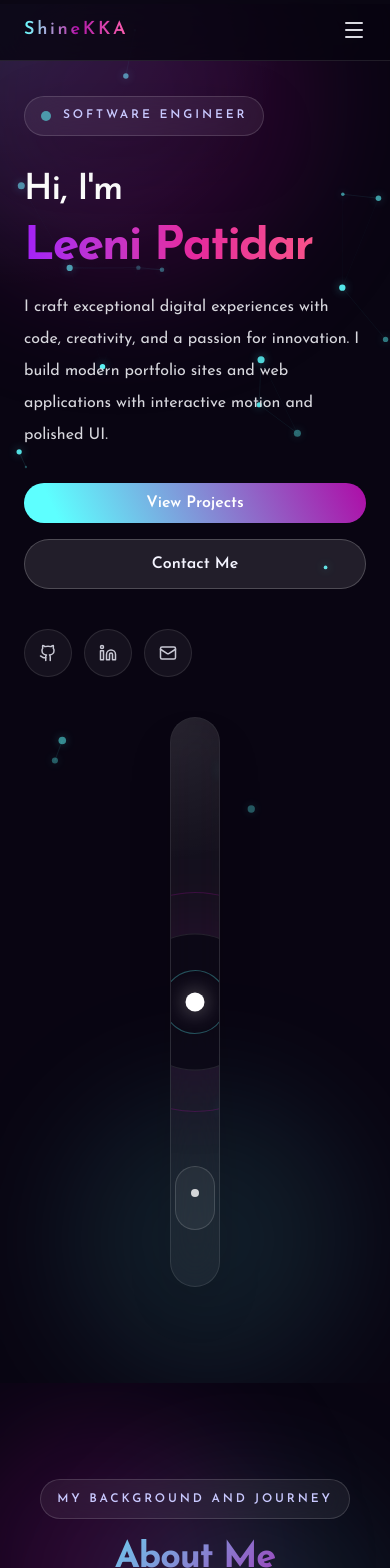
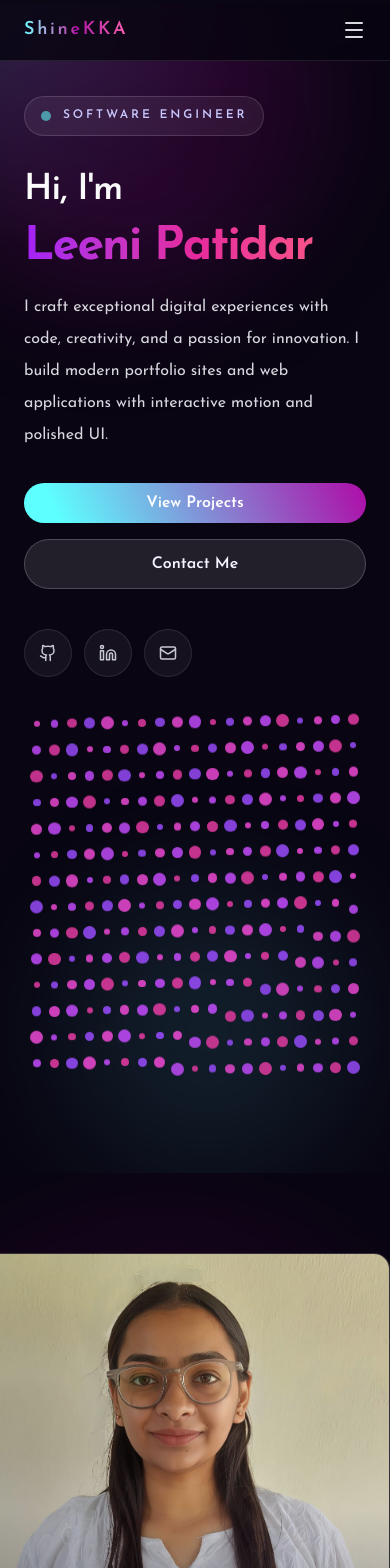
Before and after one commit to Leeni-Patidar/LEENI_PORTFOLIO, a React (Vite) app: page / in a window 390 px wide. Shown: the top 1568 px of the page. Built offline with nearby package versions, Linux system fonts and the light colour scheme.

Commit message:
feat: update in ui of all the pages

```diff
--- a/src/App.jsx
+++ b/src/App.jsx
@@ -8,13 +8,16 @@ import WorkSection from "./components/WorkSection";
 import ContactSection from "./components/ContactSection";
 import Footer from "./components/Footer";
 import Experience from "./components/Experience";
+import ParticleBackground from "./components/ParticleBackground";
 
 const Home = () => {
   return (
-    <div className="min-h-screen bg-[#090512] text-white">
+    <div className="relative min-h-screen overflow-hidden bg-[#090512] text-white">
+      <ParticleBackground />
+      <div className="fixed inset-0 z-0 bg-[radial-gradient(circle_at_top_left,rgba(93,255,255,0.14),transparent_22%),radial-gradient(circle_at_top_right,rgba(174,12,167,0.18),transparent_26%),radial-gradient(circle_at_bottom_left,rgba(93,255,255,0.08),transparent_24%)] pointer-events-none" />
       <ScrollProgress />
       <Navigation />
-      <main className="flex-1">
+      <main className="relative z-10 flex-1">
         <HeroSection />
         <AboutSection />
         <SkillsSection />
@@ -22,7 +25,9 @@ const Home = () => {
         <Experience />
         <ContactSection />
       </main>
-      <Footer />
+      <div className="relative z-10">
+        <Footer />
+      </div>
     </div>
   );
 };
--- a/src/components/AboutSection.jsx
+++ b/src/components/AboutSection.jsx
@@ -1,82 +1,78 @@
 import React from "react";
 import { Download } from "lucide-react";
 
+const details = [
+  { label: "Name", value: "Leeni Patidar" },
+  { label: "Email", value: "leenip04@gmail.com" },
+  { label: "Location", value: "Indore" },
+  { label: "Availability", value: "Open to opportunities", highlight: true },
+];
+
 const AboutSection = () => {
   return (
-    <section id="about" className="relative overflow-hidden bg-[#090512] px-6 py-24 sm:py-28 lg:py-32">
-      <div className="absolute left-[-10%] top-10 h-72 w-72 rounded-full bg-[#ae0ca7]/20 blur-3xl" />
-      <div className="absolute right-0 top-24 h-72 w-72 rounded-full bg-[#5dffff]/10 blur-3xl" />
+    <section
+      id="about"
+      className="relative overflow-hidden px-0 py-20 text-white sm:py-24 lg:min-h-screen lg:py-16"
+    >
+      <div className="absolute left-[42%] top-16 h-[34rem] w-[34rem] -translate-x-1/2 rounded-full bg-[#ae0ca7]/15 blur-3xl" />
 
-      <div className="relative mx-auto max-w-7xl">
-        <div className="mb-14 text-center">
-          <div className="section-label mx-auto mb-5">My background and journey</div>
-          <div className="section-heading mx-auto max-w-3xl text-[#f9f9ff]">
-            <h2>About Me</h2>
+      <div className="relative mx-auto grid max-w-[1360px] items-center gap-10 lg:min-h-[calc(100vh-4rem)] lg:grid-cols-[0.95fr_1fr] lg:gap-12 lg:pr-6">
+        <div className="relative min-h-[32rem] overflow-hidden rounded-r-2xl border-y border-r border-white/10 bg-[#1d1b20]/85 shadow-[0_30px_110px_rgba(0,0,0,0.45)] sm:min-h-[38rem] lg:min-h-[40rem]">
+          <img
+            src="/profile.jpg"
+            alt="Shine Kyaw Kyaw Aung"
+            className="absolute inset-0 h-full w-full object-cover"
+          />
+          <div className="absolute inset-0 bg-gradient-to-t from-black/60 via-black/10 to-white/5" />
+          <div className="absolute bottom-7 left-6 flex items-center gap-3 text-sm font-semibold text-white">
+            <span className="h-3.5 w-3.5 rounded-full bg-[#23d96b]" />
+            Available for work
           </div>
         </div>
 
-        <div className="grid gap-8 lg:grid-cols-[0.95fr_1.05fr] xl:gap-10">
-          <div className="glass-card rounded-[32px] p-8 lg:p-10">
-            <div className="grid gap-6 lg:grid-cols-[1.1fr_0.9fr] items-center">
-              <div className="rounded-[28px] border border-white/10 bg-[#100425]/80 p-5 shadow-2xl">
-                <div className="relative overflow-hidden rounded-[28px] bg-[#120724] h-[360px]">
-                  <img
-                    src="/profile.jpg"
-                    alt="Leeni Patidar"
-                    className="h-full w-full object-cover"
-                  />
-                </div>
-                <div className="mt-6 flex items-center justify-between rounded-3xl bg-[#0b0420]/90 p-4 border border-white/10">
-                  <div>
-                    <p className="text-sm uppercase tracking-[0.35em] text-[#9e9ef6]">Availability</p>
-                    <p className="mt-2 text-sm font-medium text-[#f8f8ff]">Open to opportunities</p>
-                  </div>
-                  <span className="inline-flex h-10 w-10 items-center justify-center rounded-full bg-gradient-to-br from-[#5dffff] to-[#ae0ca7] text-black">
-                    ✓
-                  </span>
-                </div>
-              </div>
-              <div className="space-y-6">
-                <div>
-                  <p className="text-sm uppercase tracking-[0.35em] text-[#9e9ef6]">Hello, I’m Leeni</p>
-                  <h3 className="mt-4 text-3xl font-bold text-white sm:text-4xl">A passionate software engineer</h3>
-                </div>
-                <p className="text-base leading-8 text-[#d9d9e5]">
-                  I build interactive web experiences with code, design, and thoughtful detail. I specialize in frontend development using React and Tailwind, and I enjoy working on full-stack applications with modern technologies like Node.js, PostgreSQL, and cloud tooling.
-                </p>
-                <div className="grid gap-4 sm:grid-cols-2">
-                  <div className="rounded-3xl border border-white/10 bg-[#120724]/90 p-5">
-                    <p className="text-sm text-[#9e9ef6]">Location</p>
-                    <p className="mt-2 text-lg font-semibold text-white">Myanmar</p>
-                  </div>
-                  <div className="rounded-3xl border border-white/10 bg-[#120724]/90 p-5">
-                    <p className="text-sm text-[#9e9ef6]">Email</p>
-                    <p className="mt-2 text-lg font-semibold text-white">leenip04@gmail.com</p>
-                  </div>
-                </div>
-                <button
-                  onClick={() => window.open("/LEENI_RESUME.pdf", "_blank")}
-                  className="inline-flex items-center gap-3 rounded-full bg-gradient-to-r from-[#5dffff] to-[#ae0ca7] px-6 py-3 text-sm font-semibold text-black shadow-[0_20px_80px_rgba(93,255,255,0.22)] transition hover:scale-[1.02]"
-                >
-                  <Download size={18} />
-                  Download Resume
-                </button>
-              </div>
-            </div>
+        <article className="mx-6 rounded-xl border border-white/10 bg-[#211d24]/95 p-7 shadow-[0_28px_100px_rgba(0,0,0,0.35)] backdrop-blur-xl sm:p-10 lg:mx-0">
+          <div className="space-y-5 text-lg leading-8 text-[#d8d5dc] sm:text-xl sm:leading-9">
+            <p>
+              I'm a passionate software engineer with experience building web
+              applications and digital products. I specialize in frontend
+              development with React and Next.js, but I'm also comfortable
+              working with backend technologies.
+            </p>
+            <p>
+              My journey in tech started with a strong foundation in software
+              development. I've worked with various companies to create
+              intuitive, performant, and accessible digital experiences.
+            </p>
+            <p>
+              When I'm not coding, you can find me exploring new technologies,
+              contributing to open-source projects, and staying up-to-date with
+              the latest industry trends.
+            </p>
           </div>
 
-          <div className="space-y-10">
-            <div className="glass-card rounded-[32px] p-10">
-              <h3 className="text-2xl font-semibold text-white">Who I am</h3>
-              <p className="mt-6 text-base leading-8 text-[#d9d9e5]">
-                I’m a software engineer with experience building scalable web apps and polished user experiences. I care deeply about performance, clean code, and elegant UI design.
-              </p>
-              <p className="mt-4 text-base leading-8 text-[#d9d9e5]">
-                My journey began in frontend development, and I now enjoy solving problems with both frontend and backend technologies. When I’m not coding, I explore new design systems and stay current with modern web trends.
-              </p>
-            </div>
+          <div className="mt-9 grid gap-x-16 gap-y-6 sm:grid-cols-2">
+            {details.map((item) => (
+              <div key={item.label}>
+                <p className="text-base text-[#8d8793]">{item.label}</p>
+                <p
+                  className={`mt-1 text-base font-bold ${
+                    item.highlight ? "text-[#23d96b]" : "text-white"
+                  }`}
+                >
+                  {item.value}
+                </p>
+              </div>
+            ))}
           </div>
-        </div>
+
+          <button
+            onClick={() => window.open("/LEENI_RESUME.pdf", "_blank")}
+            className="mt-9 inline-flex items-center gap-2 rounded-md bg-white/5 px-5 py-3 text-sm font-bold text-white transition hover:bg-white/10"
+          >
+            <Download size={16} />
+            Download Resume
+          </button>
+        </article>
       </div>
     </section>
   );
--- a/src/components/ContactSection.jsx
+++ b/src/components/ContactSection.jsx
@@ -57,7 +57,7 @@ export default function ContactSection() {
   };
 
   return (
-    <section id="contact" className="relative overflow-hidden bg-[#090512] px-6 py-16 text-white lg:py-20">
+    <section id="contact" className="relative overflow-hidden px-6 py-16 text-white lg:py-20">
       <div className="absolute left-0 top-24 h-72 w-72 rounded-full bg-[#5dffff]/10 blur-3xl" />
       <div className="absolute right-0 bottom-24 h-72 w-72 rounded-full bg-[#ae0ca7]/15 blur-3xl" />
 
--- a/src/components/Experience.jsx
+++ b/src/components/Experience.jsx
@@ -1,100 +1,76 @@
 import React from "react";
-import { motion } from "framer-motion";
 
 const experiences = [
   {
-    role: "Senior Frontend Engineer",
-    company: "Tech Innovations Inc.",
-    duration: "2024 - Present",
+    role: "Developer",
+    company: "Medicaps Innovation and Incubation Foundation (MII)",
+    duration: "Jun 2025 - Aug 2025",
     description: [
-      "Lead front-end development for a SaaS dashboard using React, Tailwind, and animation libraries.",
-      "Implemented reusable UI components, improved site performance, and helped onboard new team members.",
+      "Developed scalable frontend solutions for ERP Portal and MII Website using React.js and Tailwind CSS.",
+      "Optimized performance, debugging, and accessibility to enhance user experience.",
+      "Maintained clean code practices with Git/GitHub for collaboration and version control.",
     ],
   },
   {
-    role: "Frontend Developer",
-    company: "Digital Solutions Co.",
-    duration: "2021 - 2024",
+    role: "Trainee",
+    company: "Medicaps Innovation and Incubation Foundation (MII)",
+    duration: "Jan 2025 - Apr 2025",
     description: [
-      "Built responsive web applications using React and TypeScript.",
-      "Collaborated with designers and backend engineers to deliver polished user experiences.",
-    ],
-  },
-  {
-    role: "Web Developer Intern",
-    company: "Creative Agency",
-    duration: "2019 - 2021",
-    description: [
-      "Designed landing pages and assisted in building client portals with HTML, CSS, and JavaScript.",
-      "Learned modern web practices and contributed to cross-functional project delivery.",
+      "Built responsive UI components using React.js, Tailwind CSS, and Bootstrap.",
+      "Learned modern frontend development practices and contributed to real-world projects.",
     ],
   },
 ];
 
 export default function Experience() {
   return (
-    <section id="experience" className="relative overflow-hidden bg-[#090512] px-6 py-24 sm:py-28 lg:py-32">
-      <div className="absolute left-0 bottom-24 h-72 w-72 rounded-full bg-[#ae0ca7]/10 blur-3xl" />
-      <div className="absolute right-10 top-16 h-64 w-64 rounded-full bg-[#5dffff]/10 blur-3xl" />
+    <section
+      id="experience"
+      className="relative overflow-hidden px-6 py-20 text-white sm:py-24 lg:py-28"
+    >
+      <div className="absolute left-1/2 top-44 h-96 w-96 -translate-x-1/2 rounded-full bg-[#ae0ca7]/10 blur-3xl" />
+      <div className="absolute left-8 bottom-8 h-72 w-72 rounded-full bg-[#5dffff]/5 blur-3xl" />
 
       <div className="relative mx-auto max-w-7xl">
-        <motion.div
-          initial={{ opacity: 0, y: 30 }}
-          whileInView={{ opacity: 1, y: 0 }}
-          viewport={{ once: true }}
-          transition={{ duration: 0.8 }}
-          className="mb-16 text-center"
-        >
-          <div className="section-label mx-auto">My professional journey</div>
-          <div className="section-heading mx-auto mt-6 max-w-3xl text-white">
-            <h2>Work Experience</h2>
-          </div>
-        </motion.div>
+        <div className="mb-16 text-center">
+          <h2 className="text-5xl font-extrabold tracking-tight text-white sm:text-6xl">
+            Work Experience
+          </h2>
+          <div className="mx-auto mt-5 h-1.5 w-24 rounded-full bg-[#f056df]" />
+        </div>
 
-        <div className="relative grid gap-12 md:grid-cols-[0.08fr_0.92fr]">
-          <div className="absolute left-5 top-0 h-full w-1 rounded-full bg-gradient-to-b from-[#5dffff] via-[#ae0ca7] to-[#5dffff] md:left-10" />
-          <div className="space-y-12">
-            {experiences.map((item, index) => (
-              <motion.div
-                key={index}
-                initial={{ opacity: 0, x: index % 2 === 0 ? -50 : 50 }}
-                whileInView={{ opacity: 1, x: 0 }}
-                viewport={{ once: true }}
-                transition={{ delay: index * 0.2, duration: 0.8, ease: "easeOut" }}
-                className="relative pl-8 md:pl-14"
-              >
-                <motion.div
-                  className="timeline-dot absolute left-0 top-2 md:left-10"
-                  initial={{ scale: 0 }}
-                  whileInView={{ scale: 1 }}
-                  viewport={{ once: true }}
-                  transition={{ delay: index * 0.2 + 0.3, duration: 0.5, type: "spring" }}
-                />
-                <motion.div
-                  className="glass-card rounded-[32px] border border-white/10 p-8 shadow-2xl"
-                  whileHover={{ scale: 1.02, boxShadow: "0 20px 60px rgba(93, 255, 255, 0.1)" }}
-                  transition={{ duration: 0.3 }}
+        <div className="relative pb-6">
+          <div className="absolute left-4 top-0 h-full w-px bg-white/25 md:left-1/2 md:-translate-x-1/2" />
+
+          <div className="space-y-12 md:space-y-20">
+            {experiences.map((item, index) => {
+              const isLeft = index % 2 === 1;
+
+              return (
+                <div
+                  key={item.role}
+                  className="relative grid items-start gap-8 pl-12 md:grid-cols-2 md:gap-20 md:pl-0"
                 >
-                  <div className="flex flex-col gap-3 sm:flex-row sm:justify-between sm:items-center">
-                    <div>
-                      <p className="text-sm uppercase tracking-[0.3em] text-[#9e9ef6]">{item.company}</p>
-                      <h3 className="mt-3 text-2xl font-semibold text-white">{item.role}</h3>
-                    </div>
-                    <p className="rounded-full border border-[#5dffff]/20 bg-[#11101f]/90 px-4 py-2 text-sm text-[#b2b2ff]">
-                      {item.duration}
-                    </p>
+                  <div className="absolute left-4 top-24 z-10 h-6 w-6 -translate-x-1/2 rounded-full bg-[#e85ade] p-2 shadow-[0_0_30px_rgba(232,90,222,0.45)] md:left-1/2">
+                    <span className="block h-2 w-2 rounded-full bg-white" />
                   </div>
-                  <ul className="mt-6 space-y-3 text-[#d9d9e5] leading-7">
-                    {item.description.map((detail, idx) => (
-                      <li key={idx} className="flex items-start gap-3">
-                        <span className="mt-1 h-1.5 w-1.5 rounded-full bg-[#5dffff] flex-shrink-0" />
-                        {detail}
-                      </li>
-                    ))}
-                  </ul>
-                </motion.div>
-              </motion.div>
-            ))}
+
+                  <div className={isLeft ? "md:col-start-1" : "md:col-start-2"}>
+                    <article className="rounded-xl border border-white/10 bg-[#1e1a22]/95 p-6 shadow-[0_24px_90px_rgba(0,0,0,0.35)] md:p-7">
+                      <h3 className="text-2xl font-bold text-white">{item.role}</h3>
+                      <p className="mt-1 text-base text-[#aaa5af]">
+                        {item.company} | {item.duration}
+                      </p>
+                      <div className="mt-6 space-y-2 text-base leading-7 text-[#d8d5dc]">
+                        {item.description.map((detail) => (
+                          <p key={detail}>{detail}</p>
+                        ))}
+                      </div>
+                    </article>
+                  </div>
+                </div>
+              );
+            })}
           </div>
         </div>
       </div>
--- a/src/components/Footer.jsx
+++ b/src/components/Footer.jsx
@@ -3,7 +3,7 @@ import { Github, Linkedin } from "lucide-react";
 
 export default function Footer() {
   return (
-    <footer className="border-t border-white/10 bg-[#07040f] px-6 py-10 text-[#bdbde1]">
+    <footer className="border-t border-white/10 bg-[#07040f]/70 px-6 py-10 text-[#bdbde1] backdrop-blur-xl">
       <div className="mx-auto flex max-w-7xl flex-col gap-4 md:flex-row md:items-center md:justify-between">
         <p className="text-sm">Leeni Patidar © {new Date().getFullYear()}. All rights reserved.</p>
         <div className="flex items-center gap-4">
--- a/src/components/HeroSection.jsx
+++ b/src/components/HeroSection.jsx
@@ -1,14 +1,71 @@
-import React from "react";
+import React, { useState } from "react";
 import { motion } from "framer-motion";
 import { Github, Linkedin, Mail } from "lucide-react";
-import ParticleBackground from "./ParticleBackground";
 
-const heroDots = Array.from({ length: 100 });
+const dotColumns = 19;
+const dotRows = 14;
+const heroDots = Array.from({ length: dotColumns * dotRows }, (_, index) => {
+  const col = index % dotColumns;
+  const row = Math.floor(index / dotColumns);
+  const pulse = (col * 11 + row * 7) % 5;
+  const size = 6 + pulse * 1.7;
+  const palette = ["#f04ad7", "#c64cff", "#e83ca5", "#9b4dff"];
+
+  return {
+    col,
+    row,
+    size,
+    color: palette[(col + row) % palette.length],
+    delay: (col * 0.04 + row * 0.07) % 1.2,
+  };
+});
 
 export default function HeroSection() {
+  const [dotCursor, setDotCursor] = useState(null);
+
   const scrollTo = (id) => {
     const section = document.getElementById(id);
     if (section) section.scrollIntoView({ behavior: "smooth" });
+  };
+
+  const handleDotPointerMove = (event) => {
+    const rect = event.currentTarget.getBoundingClientRect();
+    setDotCursor({
+      x: (event.clientX - rect.left) / rect.width,
+      y: (event.clientY - rect.top) / rect.height,
+    });
+  };
+
+  const getDotMotion = (dot) => {
+    if (!dotCursor) {
+      return {
+        x: 0,
+        y: 0,
+        scale: 1,
+        opacity: 0.86,
+      };
+    }
+
+    const dotX = dot.col / (dotColumns - 1);
+    const dotY = dot.row / (dotRows - 1);
+    const dx = dotX - dotCursor.x;
+    const dy = dotY - dotCursor.y;
+    const distance = Math.sqrt(dx * dx + dy * dy);
+    const radius = 0.2;
+
+    if (distance > radius) {
+      return { x: 0, y: 0, scale: 1, opacity: 0.82 };
+    }
+
+    const force = (radius - distance) / radius;
+    const angle = Math.atan2(dy, dx);
+
+    return {
+      x: Math.cos(angle) * force * 34,
+      y: Math.sin(angle) * force * 34,
+      scale: 1 + force * 1.45,
+      opacity: 1,
+    };
   };
 
   const containerVariants = {
@@ -33,8 +90,6 @@ export default function HeroSection() {
 
   return (
     <section id="home" className="relative min-h-screen overflow-hidden bg-[#090512] text-white">
-      <ParticleBackground />
-
       <div className="absolute inset-0 bg-[radial-gradient(circle_at_top_left,rgba(93,255,255,0.14),transparent_20%)] pointer-events-none" />
       <div className="absolute -top-24 right-20 h-96 w-96 rounded-full bg-[#ae0ca7]/20 blur-3xl pointer-events-none" />
       <div className="absolute bottom-0 left-16 h-72 w-72 rounded-full bg-[#5dffff]/10 blur-3xl pointer-events-none" />
@@ -127,49 +182,42 @@ export default function HeroSection() {
             </motion.div>
           </div>
 
-          <div className="relative mx-auto max-w-[540px] overflow-hidden rounded-[40px] border border-white/10 bg-white/5 p-6 shadow-2xl backdrop-blur-xl">
-            <div className="absolute inset-0 bg-[radial-gradient(circle_at_top_left,rgba(255,255,255,0.08),transparent_25%)]" />
-            <div className="relative h-[520px] w-full">
-              <div className="absolute inset-0 grid grid-cols-10 gap-3 p-6">
-                {heroDots.map((_, index) => (
-                  <div
-                    key={index}
-                    className="rounded-full bg-gradient-to-br from-[#ff5faf] via-[#a53aff] to-[#5dffff] opacity-80 shadow-[0_0_18px_rgba(93,255,255,0.22)] animate-dot-float"
+          <motion.div
+            variants={itemVariants}
+            className="relative mx-auto h-[360px] w-full max-w-[640px] sm:h-[440px] lg:h-[520px]"
+          >
+            <div
+              className="relative grid h-full w-full place-items-center gap-x-4 gap-y-3 px-3 sm:gap-x-5 sm:gap-y-4"
+              style={{ gridTemplateColumns: `repeat(${dotColumns}, minmax(0, 1fr))` }}
+              onPointerMove={handleDotPointerMove}
+              onPointerLeave={() => setDotCursor(null)}
+            >
+              {heroDots.map((dot) => (
+                <motion.span
+                  key={`${dot.col}-${dot.row}`}
+                  className="block"
+                  initial={{ opacity: 0, scale: 0.4 }}
+                  animate={getDotMotion(dot)}
+                  transition={{
+                    type: "spring",
+                    stiffness: 220,
+                    damping: 18,
+                    mass: 0.45,
+                  }}
+                >
+                  <span
+                    className="block rounded-full animate-dot-float"
                     style={{
-                      width: index % 7 === 0 ? 10 : 6,
-                      height: index % 7 === 0 ? 10 : 6,
-                      animationDelay: `${(index % 10) * 0.05 + Math.floor(index / 10) * 0.04}s`,
+                      width: dot.size,
+                      height: dot.size,
+                      backgroundColor: dot.color,
+                      animationDelay: `${dot.delay}s`,
                     }}
                   />
-                ))}
-              </div>
-
-              <motion.div
-                className="absolute left-1/2 top-1/2 h-32 w-32 -translate-x-1/2 -translate-y-1/2 rounded-full bg-[#0a0614]/70 border border-white/10 shadow-[0_0_90px_rgba(174,12,167,0.18)]"
-                animate={{ scale: [1, 1.1, 1] }}
-                transition={{ duration: 3, repeat: Infinity }}
-              />
-              <motion.div
-                className="absolute left-1/2 top-1/2 h-16 w-16 -translate-x-1/2 -translate-y-1/2 rounded-full border border-[#5dffff]/30"
-                animate={{ rotate: 360 }}
-                transition={{ duration: 8, repeat: Infinity, ease: "linear" }}
-              />
-              <motion.div
-                className="absolute left-1/2 top-1/2 h-4 w-4 -translate-x-1/2 -translate-y-1/2 rounded-full bg-white shadow-[0_0_18px_rgba(255,255,255,0.45)]"
-                animate={{ scale: [1, 1.2, 1] }}
-                transition={{ duration: 2, repeat: Infinity }}
-              />
-              <motion.div
-                className="absolute left-1/2 top-1/2 h-[220px] w-[220px] -translate-x-1/2 -translate-y-1/2 rounded-full border border-[#ae0ca7]/25"
-                animate={{ rotate: -360 }}
-                transition={{ duration: 15, repeat: Infinity, ease: "linear" }}
-              />
-
-              <div className="absolute bottom-8 left-1/2 -translate-x-1/2 flex h-16 w-10 items-center justify-center rounded-full border border-white/15 bg-white/5">
-                <div className="h-2 w-2 rounded-full bg-white/80 animate-bounce-slow" />
-              </div>
+                </motion.span>
+              ))}
             </div>
-          </div>
+          </motion.div>
         </motion.div>
       </div>
     </section>
--- a/src/components/ParticleBackground.jsx
+++ b/src/components/ParticleBackground.jsx
@@ -133,7 +133,7 @@ const ParticleBackground = () => {
   return (
     <canvas
       ref={canvasRef}
-      className="absolute inset-0 pointer-events-none"
+      className="fixed inset-0 z-0 pointer-events-none"
       style={{ background: "transparent" }}
     />
   );
--- a/src/components/SkillsSection.jsx
+++ b/src/components/SkillsSection.jsx
@@ -45,7 +45,7 @@ const itemVariants = {
 
 export default function SkillsSection() {
   return (
-    <section id="skills" className="relative overflow-hidden bg-[#090512] px-6 py-24 sm:py-28 lg:py-32">
+    <section id="skills" className="relative overflow-hidden px-6 py-24 sm:py-28 lg:py-32">
       <div className="absolute left-0 top-16 h-72 w-72 rounded-full bg-[#5dffff]/10 blur-3xl" />
       <div className="absolute right-0 bottom-16 h-64 w-64 rounded-full bg-[#ae0ca7]/20 blur-3xl" />
 
--- a/src/components/WorkSection.jsx
+++ b/src/components/WorkSection.jsx
@@ -73,7 +73,7 @@ const projects = [
 
 export default function WorkSection() {
   return (
-    <section id="work" className="relative overflow-hidden bg-[#090512] px-6 py-24 sm:py-28 lg:py-32">
+    <section id="work" className="relative overflow-hidden px-6 py-24 sm:py-28 lg:py-32">
       <div className="absolute left-0 top-16 h-72 w-72 rounded-full bg-[#5dffff]/10 blur-3xl" />
       <div className="absolute right-0 bottom-16 h-64 w-64 rounded-full bg-[#ae0ca7]/20 blur-3xl" />
 
```
